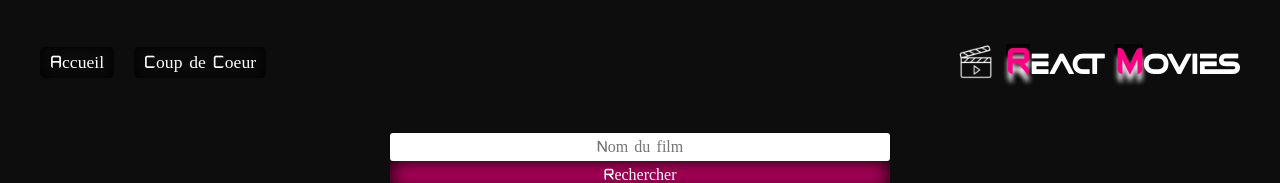
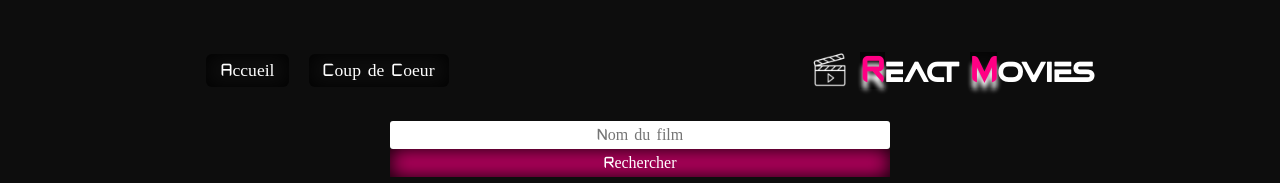
Before and after one commit to JunKamanda/react-movies-app, a React (Vite) app: page / in a window 1280 px wide. Shown: the top 183 px of the page. Built offline with nearby package versions, Linux system fonts and the light colour scheme; no server answers.

Commit message:
✨ FORM & HEADER > Amélioration de la réactivité et des styles des composants

```diff
--- a/src/components/Form.jsx
+++ b/src/components/Form.jsx
@@ -45,7 +45,7 @@ const FormStyled = styled.div`
       padding: 5px;
       text-align: center;
       border: none;
-      width: 500px;
+      width: min(90%, 500px);
       border-radius: 3px;
       outline: none;
         font-size: 1rem;
@@ -55,7 +55,7 @@ const FormStyled = styled.div`
       background: #b90060;
       color: #fff;
       border: none;
-      width: 500px;
+      width: min(90%, 500px);
       cursor: pointer;
       font-size: 1rem;
       box-shadow: inset 0px 0px 20px 0px #000000;
@@ -68,9 +68,10 @@ const FormStyled = styled.div`
   }
   .filter {
     display: flex;
+    flex-wrap: wrap;
     align-content: center;
     justify-content: center;
-    gap: 40px;
+    gap: 16px;
 
     button{
       padding: 7px 20px;
--- a/src/components/Header.jsx
+++ b/src/components/Header.jsx
@@ -32,24 +32,29 @@ export default Header;
 
 const Navbar = styled.nav`
   display: flex;
+  flex-wrap: wrap;
   align-items: center;
-  justify-content: space-between;
-  padding: 2px 0 50px;
+  justify-content: center;
+
+  gap: clamp(12px, 4vw, 50px);
+  padding: 10px 0 30px;
 
   .nav{
-
+        flex: 1 1 260px;
+    display: flex;
+    justify-content: center;
     ul{
-      display: flex;
-      align-content: center;
-      justify-content: center;
-      gap: 20px;
+    display: flex;
+    flex-wrap: wrap;
+    justify-content: center;
+    gap: clamp(8px, 3vw, 20px);
 
       li{
-        padding: 5px 10px;
-        border-radius: 5px;
-        transition: .3s all ease-in;
-        font-size: 1.1rem;
-        box-shadow: inset 0px 0px 20px 0px #000000;
+      padding: 6px 14px;
+    font-size: clamp(0.9rem, 2.5vw, 1.1rem);
+    border-radius: 6px;
+    box-shadow: inset 0 0 20px #000;
+    transition: 0.3s;
 
         &:hover{
           background: #ff0084;
@@ -58,25 +63,27 @@ const Navbar = styled.nav`
     }
   }
   .title{
+    flex: 1 1 260px;
     display: flex;
     align-items: center;
+    justify-content: center;
     gap: 10px;
+    text-align: center;
 
     img{
-      width: 40px;
-      height: 40px;
-      object-fit: cover;
+    width: clamp(28px, 6vw, 40px);
+    height: auto;
     }
     h1{
       font-family: aristote;
-      font-size: 1.3rem;
+    font-size: clamp(1rem, 3vw, 1.3rem);
 
     }
     span{
       color: #ff0084;
       text-shadow: 0px 8px 5px #fff;
       box-shadow: inset 0px 0px 20px 0px #000000;
-      font-size: 2.2rem;
+      font-size: clamp(1.6rem, 6vw, 2.2rem);
     }
   }
 `
```
